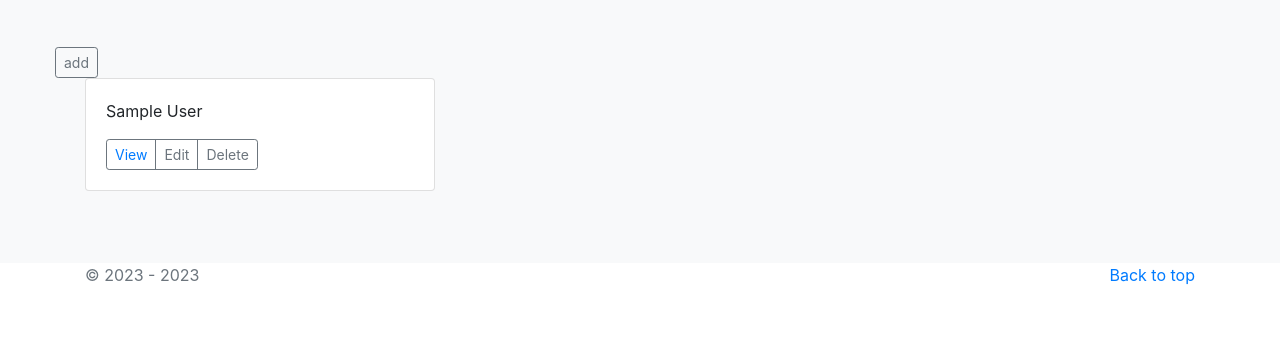
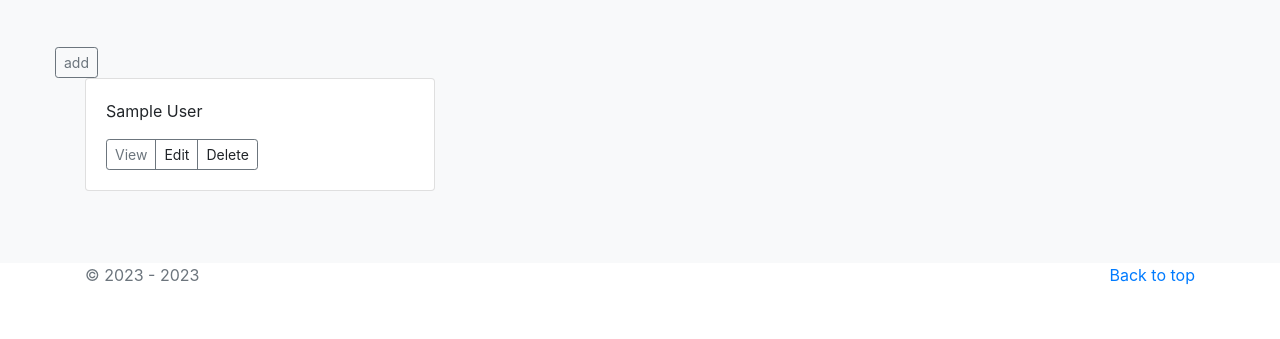
Before and after one commit to shikulm/proj_django01_cbv, a Django app: page / in a window 1280 px wide. Shown: the part 225-564 px from the top of the page. Run offline with Django 4.2, Linux system fonts and the light colour scheme; tables that the repository leaves empty hold one stand-in row (Sample ...); some libraries are stand-ins or nearby versions.

Commit message:
change index.html

```diff
--- a/main/templates/main/index.html
+++ b/main/templates/main/index.html
@@ -28,16 +28,17 @@
               </p>
               <div class="d-flex justify-content-between align-items-center">
                 <div class="btn-group">
-                  <button type="button" class="btn btn-sm btn-outline-secondary">
-                      <a href="{% url 'main:view_student' object.pk %}"> View </a>
+{#                  <button type="button" class="btn btn-sm btn-outline-secondary">#}
+                      <a href="{% url 'main:view_student' object.pk %}"
+                         class="btn btn-sm btn-outline-secondary"> View </a>
             {#          <a href="{% url 'main:view_student' %}"> View </a>#}
                   </button>
-                  <button type="button" class="btn btn-sm btn-outline-secondary">
+                  <a type="button" class="btn btn-sm btn-outline-secondary">
                       Edit
-                  </button>
-                  <button type="button" class="btn btn-sm btn-outline-secondary">
+                  </a>
+                  <a type="button" class="btn btn-sm btn-outline-secondary">
                       Delete
-                  </button>
+                  </a>
                 </div>
             {#                    <small class="text-muted">9 mins</small>#}
               </div>
```
